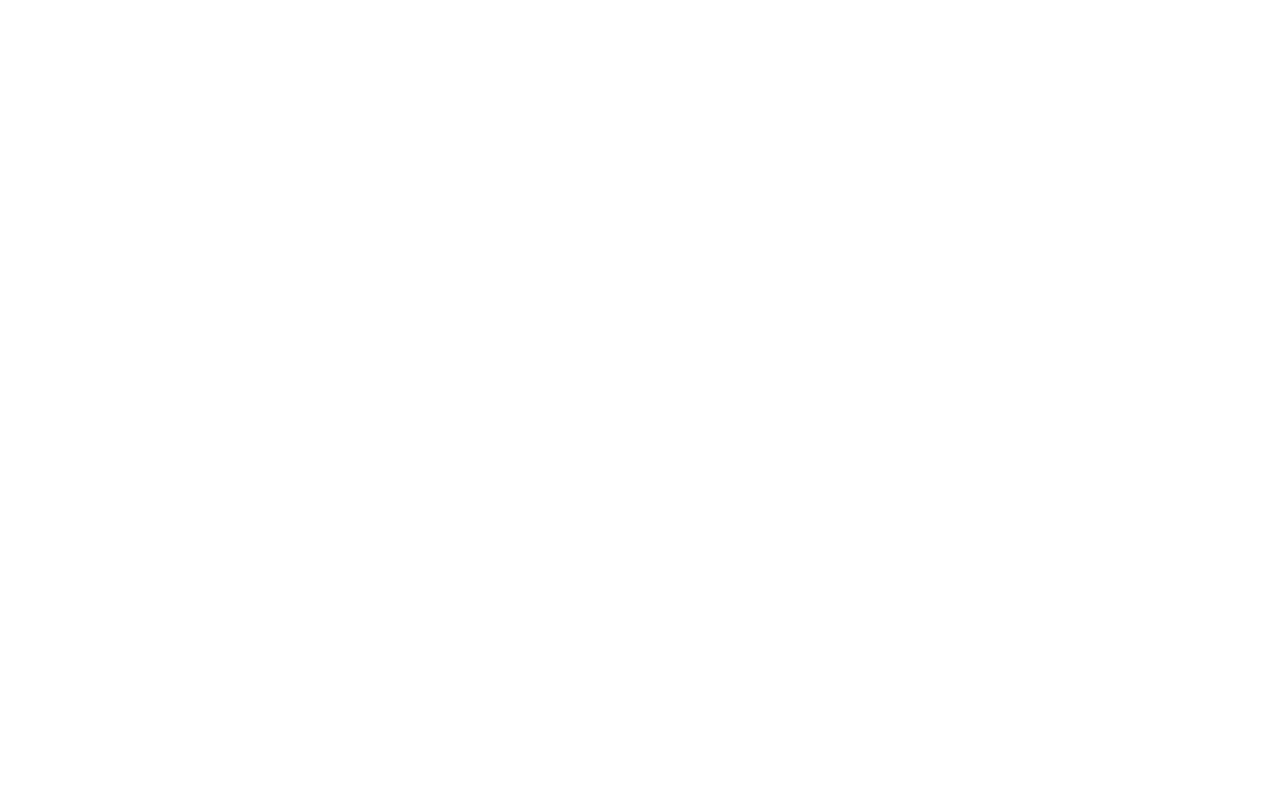
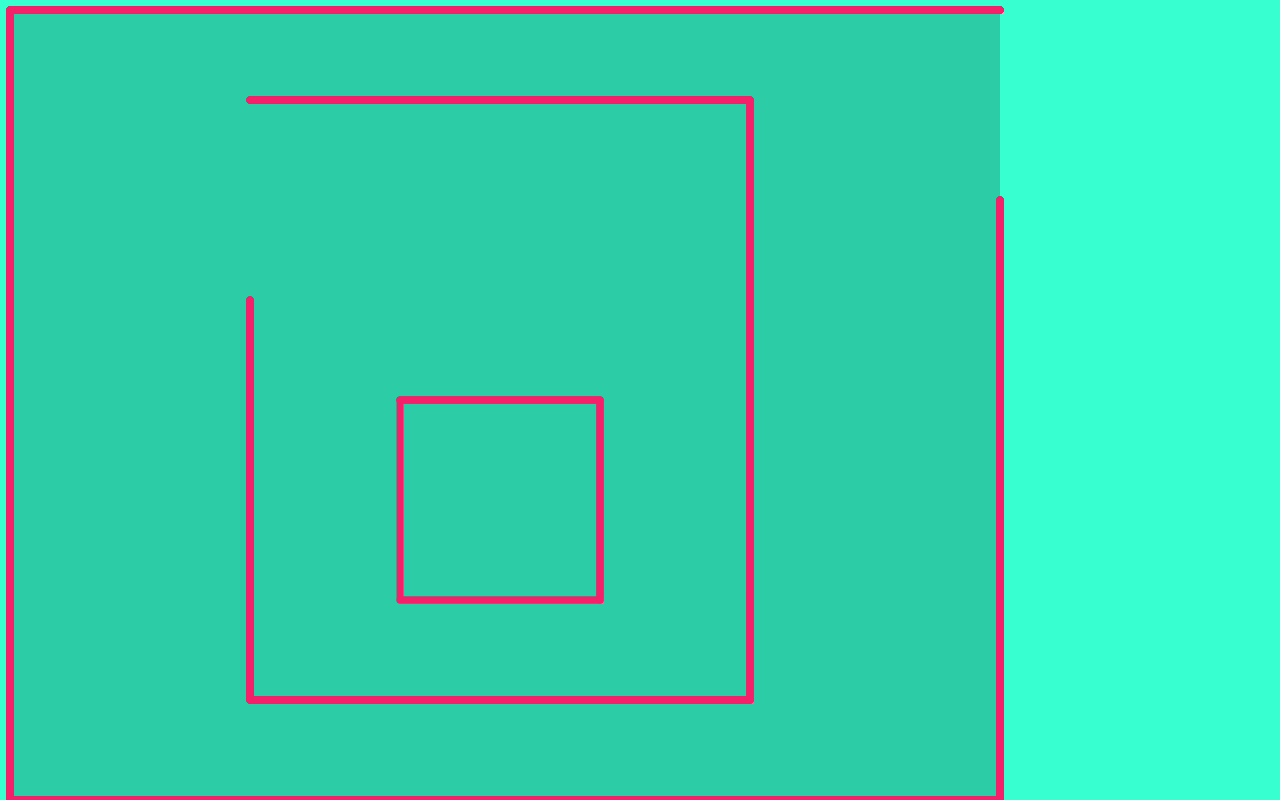
Before and after one commit to alda-dhif17/pledge-algorithm, a plain HTML site: page index.html in a window 1280 px wide. Drawn offline with Linux system fonts and the light colour scheme.

Commit message:
added walls; basic funtionality

```diff
--- a/index.html
+++ b/index.html
@@ -5,8 +5,13 @@
         <meta http-equiv="X-UA-Compatible" content="ie=edge" />
         <meta charset="utf-8" />
         <title>Pledge-Algorithm</title>
+
+        <link rel="stylesheet" type="text/css" href="index.css" />
     </head>
     <body>
+        <canvas id="main-canvas"></canvas>
 
+        <script src="scripts/Elias.js"></script>
+        <script src="script.js"></script>
     </body>
 </html>
--- /dev/null
+++ b/index.scss
@@ -0,0 +1,12 @@
+html, body {
+    padding: 0;
+    margin: 0;
+    width: 100%;
+    height: 100%;
+
+    #main-canvas {
+        background-color: #37FFD0;
+        width: 100%;
+        height: 100%;
+    }
+}
--- /dev/null
+++ b/lab.json
@@ -0,0 +1,81 @@
+{
+    "x": 10,
+    "y": 10,
+    "width": 990,
+    "height": 790,
+
+    "walls": [
+        {
+            "xf": 10,
+            "yf": 10,
+            "xt": 1000,
+            "yt": 10
+        },
+        {
+            "xf": 10,
+            "yf": 10,
+            "xt": 10,
+            "yt": 800
+        },
+        {
+            "xf": 10,
+            "yf": 800,
+            "xt": 1000,
+            "yt": 800
+        },
+        {
+            "xf": 1000,
+            "yf": 200,
+            "xt": 1000,
+            "yt": 800
+        },
+        {
+            "xf": 250,
+            "yf": 100,
+            "xt": 750,
+            "yt": 100
+        },
+        {
+            "xf": 250,
+            "yf": 300,
+            "xt": 250,
+            "yt": 700
+        },
+        {
+            "xf": 250,
+            "yf": 700,
+            "xt": 750,
+            "yt": 700
+        },
+        {
+            "xf": 750,
+            "yf": 100,
+            "xt": 750,
+            "yt": 700
+        },
+        {
+            "xf": 400,
+            "yf": 400,
+            "xt": 600,
+            "yt": 400
+        },
+        {
+            "xf": 600,
+            "yf": 400,
+            "xt": 600,
+            "yt": 600
+        },
+        {
+            "xf": 400,
+            "yf": 600,
+            "xt": 600,
+            "yt": 600
+        },
+        {
+            "xf": 400,
+            "yf": 400,
+            "xt": 400,
+            "yt": 600
+        }
+    ]
+}
--- a/script.js
+++ b/script.js
@@ -0,0 +1,111 @@
+window.onload = () => {
+    let can = document.getElementById('main-canvas'),
+        ctx = can.getContext('2d');
+    let cbr = can.getBoundingClientRect();
+
+    let drumm3rB01;
+    let b01img = new Image();
+    b01img.src = '/res/b01.jpg';
+
+    b01img.onload = () => {
+        fetch('/lab.json').then(res => {
+            if (res.ok)
+                return res.json();
+        }
+        ).then(res => {
+            if (!res) {
+                window.alert('ALARM; ALRAM; ERROR!');
+            } else {
+                let lab = res;
+
+                can.onclick = e => {
+                    let cx = e.clientX - cbr.left,
+                        cy = e.clientY - cbr.top;
+                    drumm3rB01 = new Elias(cx, cy);
+                    refresh();
+                };
+
+                window.onresize = () => {
+                    can.width = window.innerWidth;
+                    can.height = window.innerHeight;
+                    refresh();
+                };
+                window.onresize();
+
+                function refresh () {
+                    ctx.clearRect(0, 0, can.width, can.height);
+
+                    ctx.fillStyle = 'rgba(0, 0, 0, 0.2)';
+                    ctx.fillRect(lab.x, lab.y, lab.width, lab.height);
+
+                    lab.walls.forEach(w => {
+                        ctx.moveTo(w.xf, w.yf);
+                        ctx.lineTo(w.xt, w.yt);
+                        ctx.lineWidth = 7;
+                        ctx.strokeStyle = '#f42069';
+                        ctx.lineCap = 'round';
+                        ctx.stroke();
+                    });
+
+                    if (drumm3rB01) {
+                        draw_player();
+                    }
+                }
+
+                function clear_player() {
+                    ctx.clearRect(
+                        drumm3rB01.x, drumm3rB01.y,
+                        drumm3rB01.width, drumm3rB01.height
+                    );
+                }
+
+                function draw_player() {
+                    ctx.drawImage(b01img,
+                        drumm3rB01.x, drumm3rB01.y,
+                        drumm3rB01.width, drumm3rB01.height);
+                }
+
+                function hit_wall() {
+                    for (let w of lab.walls) {
+                        if (
+                            (
+                                (drumm3rB01.x >= w.xf && drumm3rB01.x <= w.xt)
+                                && (drumm3rB01.y === w.yf - 1 || drumm3rB01.y === w.yf +1)
+                            )
+                            || (
+                                (drumm3rB01.y >= w.yf && drumm3rB01.y <= w.yt)
+                                && (drumm3rB01.x === w.xf - 1 || drumm3rB01.x === w.xf + 1)
+                            )
+                        ) {
+                            return true;
+                        }
+                    }
+                    return false;
+                }
+
+                let intval;
+
+                function play() {
+                    if (!hit_wall()) {
+                        clear_player();
+                        drumm3rB01.y--;
+                        draw_player();
+                    } else {
+                        console.log('asdf');
+                        window.clearInterval(intval);
+                    }
+                }
+
+                function start_game() {
+                    intval = window.setInterval(play, 15);
+                }
+
+                window.onkeydown = e => {
+                    if (e.keyCode === 32) {
+                        start_game();
+                    }
+                };
+            }
+        });
+    };
+};
--- /dev/null
+++ b/scripts/Elias.js
@@ -0,0 +1,10 @@
+class Elias {
+    constructor(x, y, width=40, height=40) {
+        this.x = x;
+        this.y = y;
+        this.width = width;
+        this.height = height;
+
+        this.turn_counter = 0;
+    }
+}
```
Also changed, not shown: index.css (added), res/b01.jpg (added).
